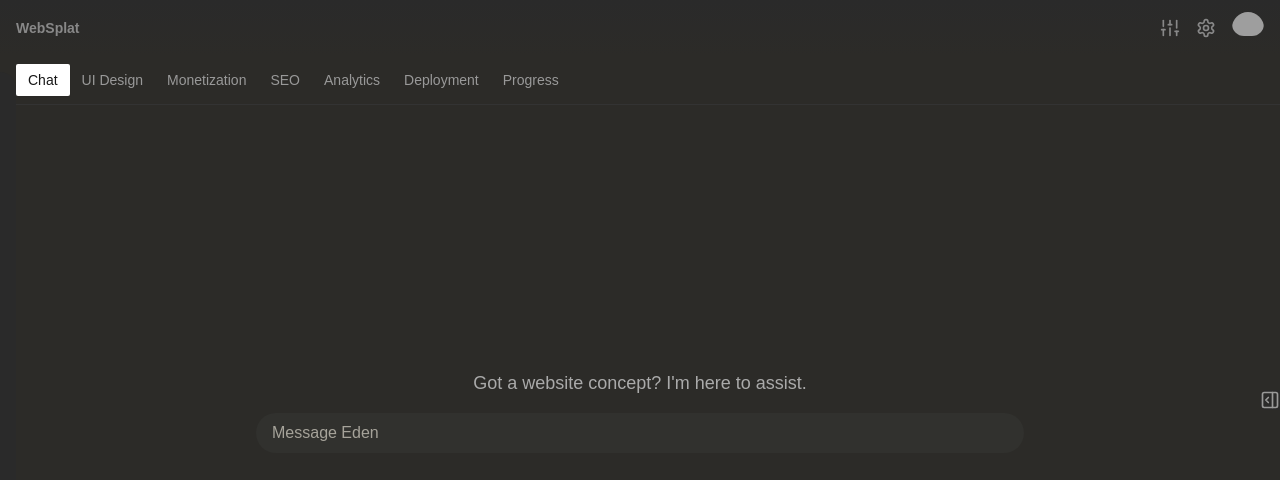
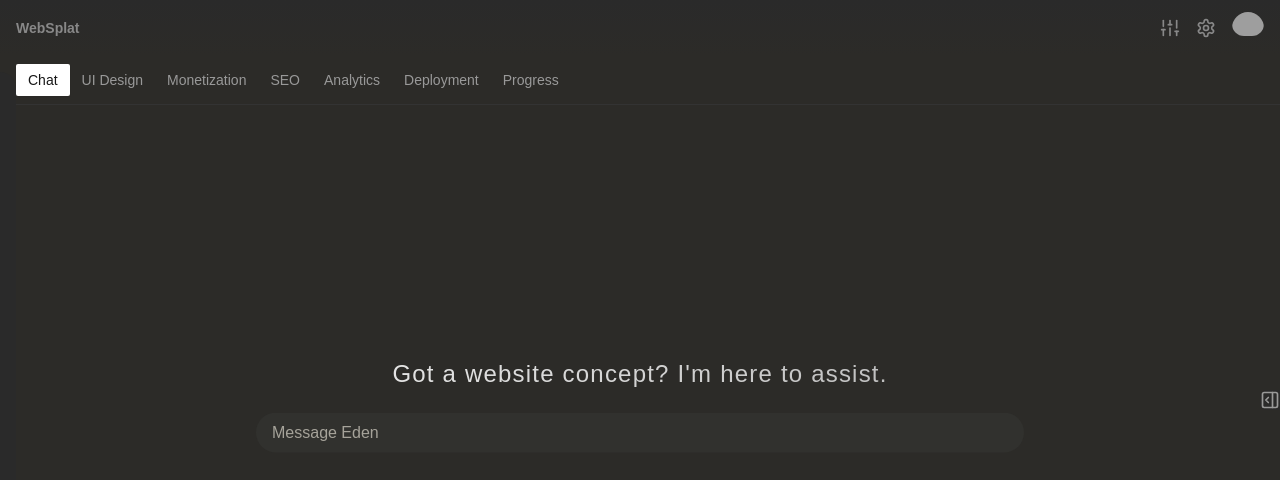
Before and after one commit to paradiselabs-ai/WebSplat, a Next.js app in the folder frontend/: page / in a window 1280 px wide. Shown: the top 480 px of the page. Built offline with nearby package versions, Linux system fonts and the light colour scheme; grey boxes are pictures that could not be loaded.

Commit message:
Added better animation and gradient effect to the typewriter

```diff
--- a/frontend/src/components/TypewriterText.tsx
+++ b/frontend/src/components/TypewriterText.tsx
@@ -1,55 +1,76 @@
 'use client';
 
-import React, { useState, useEffect, useRef } from 'react';
+import React, { useState, useEffect } from 'react';
 
 interface TypewriterTextProps {
   text: string;
 }
 
-const TypewriterText: React.FC<TypewriterTextProps> = ({ text = '' }) => {
+const TypewriterText: React.FC<TypewriterTextProps> = ({ text = 'Got a website concept? I\'m here to assist.' }) => {
   const [displayText, setDisplayText] = useState('');
   const [showCursor, setShowCursor] = useState(true);
-  const intervalRef = useRef<NodeJS.Timeout | null>(null);
-  const textToType = "Got a website concept? I'm here to assist.";
+  let timeoutId: NodeJS.Timeout;
 
   useEffect(() => {
-    let mounted = true;
-    setDisplayText('');
     let currentIndex = 0;
 
     const typeNextCharacter = () => {
-      if (!mounted) return;
-
-      if (currentIndex < textToType.length) {
-        setDisplayText(textToType.slice(0, currentIndex + 1));
+      if (currentIndex < text.length) {
+        setDisplayText(text.slice(0, currentIndex + 1));
         currentIndex++;
-        intervalRef.current = setTimeout(typeNextCharacter, 31);
+        timeoutId = setTimeout(typeNextCharacter, 25);
       } else {
-        // Hide cursor when typing is complete
-        setShowCursor(false);
+        timeoutId = setTimeout(() => setShowCursor(false), 800);
       }
     };
 
-    typeNextCharacter();
+    timeoutId = setTimeout(typeNextCharacter, 400); // Delay start for fade-in effect
 
-    return () => {
-      mounted = false;
-      if (intervalRef.current) {
-        clearTimeout(intervalRef.current);
-      }
-    };
-  }, []);
+    return () => clearTimeout(timeoutId);
+  }, [text]);
 
   return (
-    <p className="text-[#AAAAAA] text-lg">
-      {displayText}
-      {showCursor && (
-        <span
-          className="inline-block w-1.5 h-4 ml-0.5 bg-white animate-pulse"
-          style={{ verticalAlign: 'middle' }}
-        />
-      )}
-    </p>
+    <div className="relative opacity-0 animate-fade-in py-1">
+      <div className="relative transition-transform duration-300 ease-out">
+        <p className="relative text-2xl font-light tracking-wider bg-gradient-to-r from-white via-[#CCCCCC] to-[#888888] text-transparent bg-clip-text animate-gradient leading-relaxed">
+          {displayText}
+          {showCursor && (
+            <span className="inline-block w-[2px] h-6 ml-[2px] bg-white animate-cursor-blink" style={{ verticalAlign: 'middle' }} />
+          )}
+        </p>
+      </div>
+      <style jsx>{`
+        @keyframes gradientShift {
+          0% { background-position: 0% 50%; }
+          50% { background-position: 100% 50%; }
+          100% { background-position: 0% 50%; }
+        }
+        @keyframes cursorBlink {
+          0%, 100% { opacity: 1; }
+          50% { opacity: 0; }
+        }
+        @keyframes fadeIn {
+          from {
+            opacity: 0;
+            transform: translateY(10px);
+          }
+          to {
+            opacity: 1;
+            transform: translateY(0);
+          }
+        }
+        .animate-fade-in {
+          animation: fadeIn 0.8s cubic-bezier(0.4, 0, 0.2, 1) forwards;
+        }
+        .animate-gradient {
+          background-size: 200% auto;
+          animation: gradientShift 8s ease infinite;
+        }
+        .animate-cursor-blink {
+          animation: cursorBlink 1.2s ease-in-out infinite;
+        }
+      `}</style>
+    </div>
   );
 };
 
```
